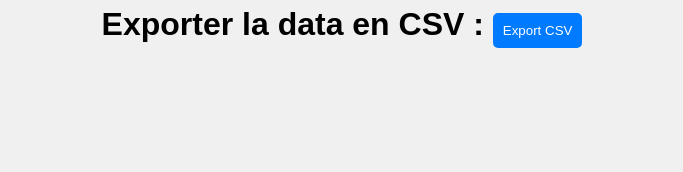
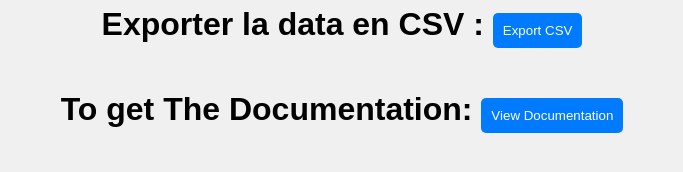
Before and after one commit to bouachrineAchraf/front-calculator-api, a React (Create React App) app: page / in a window 1280 px wide. Shown: the part 220-392 px from the top of the page, without its empty margins (298-981 px from the left). Built offline with nearby package versions, Linux system fonts and the light colour scheme; no server answers; the HTML template or start-up script is replaced by a standard one.

Commit message:
feat: add button to get documentation

```diff
--- a/src/App.js
+++ b/src/App.js
@@ -57,7 +57,7 @@ function App() {
   }, []);
   return (
     <div className="App">
-        <form onSubmit={handleSubmit}>
+      <form onSubmit={handleSubmit}>
         <input
           type="text"
           value={inputValue}
@@ -92,6 +92,14 @@ function App() {
       </table>
 
       <h1>Exporter la data en CSV : <button className="export" onClick={handleExportCSV}>Export CSV</button></h1>
+
+      <div>
+        <h1>To get The Documentation: <a href="http://localhost:8000/docs" target="_blank">
+          <button>View Documentation</button>
+        </a></h1>
+
+      </div>
+
     </div>
   );
 }
```
